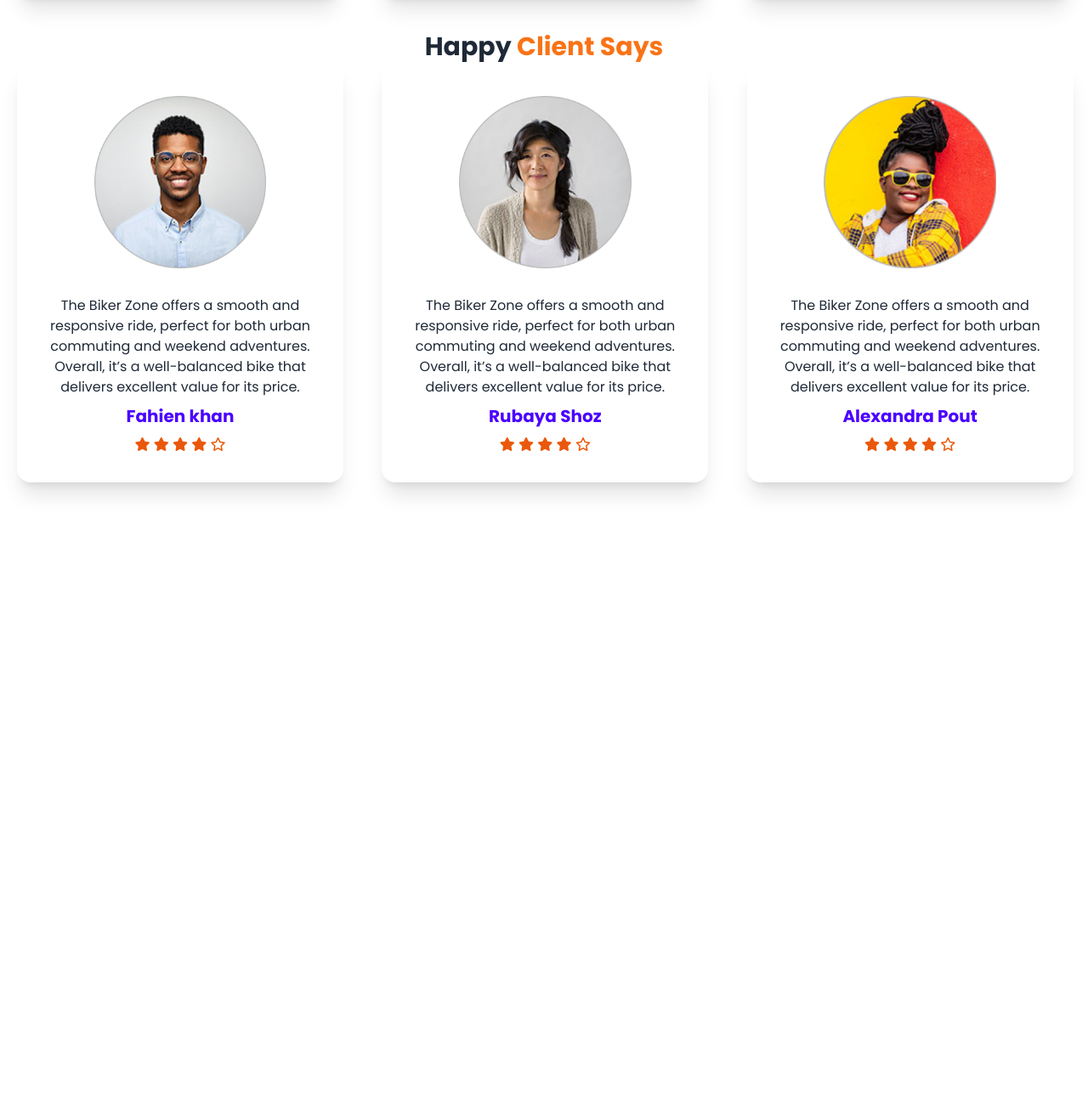
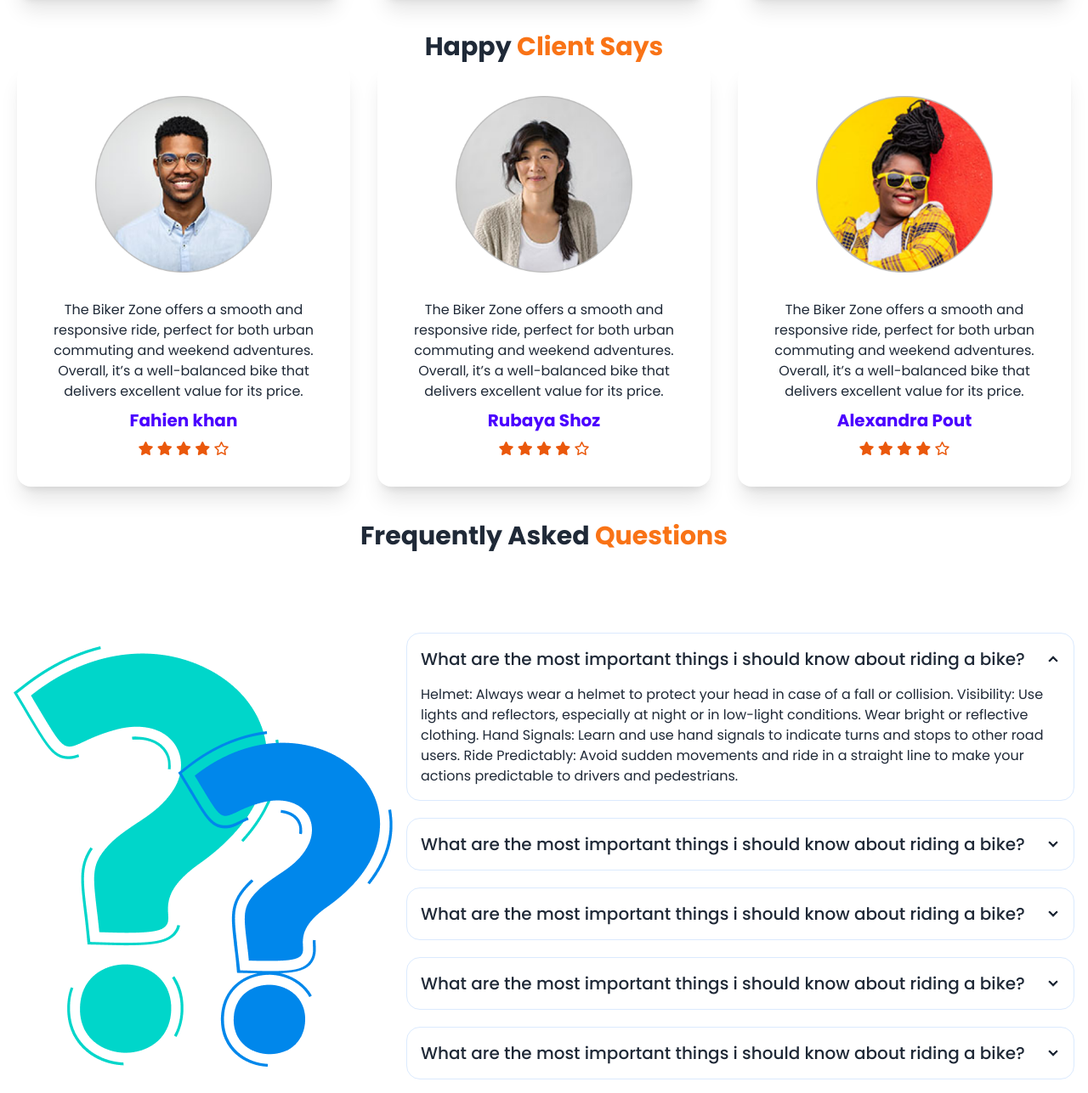
Before and after one commit to Md-shahien-khan/Biker-Zone, a plain HTML site: page index.html in a window 1280 px wide. Shown: the part 1711-2998 px from the top of the page at 85% size. Before the commit the page ends 2319 px from the top, so only its background shows below. Drawn offline with nearby package versions, Linux system fonts and the light colour scheme.

Commit message:
question section done

```diff
--- a/index.html
+++ b/index.html
@@ -218,9 +218,9 @@
         <section class="mb-10">
             <h2 class="text-center text-3xl font-bold">Happy <span class="text-orange-500">Client Says</span></h2>
             <!-- customer cards -->
-            <div class="grid grid-cols-1 md:grid-cols-2 lg:grid-cols-3 gap-12 px-5">
+            <div class="grid grid-cols-1 md:grid-cols-2 lg:grid-cols-3 gap-8 px-5">
                 <!-- card 1 -->
-                <div class="card bg-base-100 w-96 shadow-xl">
+                <div class="card bg-base-100  shadow-xl">
                     <figure class="px-10 pt-10">
                       <img
                         src="images/others/user-1.png"
@@ -240,7 +240,7 @@
                     </div>
                 </div>
                 <!-- card 2 -->
-                <div class="card bg-base-100 w-96 shadow-xl">
+                <div class="card bg-base-100  shadow-xl">
                     <figure class="px-10 pt-10">
                       <img
                         src="images/others/user-2.png"
@@ -259,7 +259,7 @@
                     </div>
                 </div>
                 <!-- card 3 -->
-                <div class="card bg-base-100 w-96 shadow-xl">
+                <div class="card bg-base-100  shadow-xl">
                     <figure class="px-10 pt-10">
                       <img
                         src="images/others/user-3.png"
@@ -279,6 +279,70 @@
                 </div>
             </div>
         </section>
+
+        <!-- Question hero section -->
+        <section>
+            <h2 class="text-center text-3xl font-bold">Frequently Asked <span class="text-orange-500">Questions</span></h2>
+            <!-- hero section -->
+            <div class="hero mt-20">
+                <div class="hero-content flex-col lg:flex-row">
+                  <img
+                    src="images/others/faq.png" />
+                  <div class="space-y-5">
+                    <!-- accordion -->
+                    <div class="collapse collapse-arrow border border-blue-100">
+                        <input type="radio" name="my-accordion-2" checked="checked" />
+                        <div class="collapse-title text-xl font-medium">What are the most important things i should know about riding a bike?</div>
+                        <div class="collapse-content">
+                          <p>Helmet: Always wear a helmet to protect your head in case of a fall or collision.
+                            Visibility: Use lights and reflectors, especially at night or in low-light conditions. Wear bright or reflective clothing.
+                            Hand Signals: Learn and use hand signals to indicate turns and stops to other road users.
+                            Ride Predictably: Avoid sudden movements and ride in a straight line to make your actions predictable to drivers and pedestrians.</p>
+                        </div>
+                      </div>
+                      <div class="collapse collapse-arrow border border-blue-100">
+                        <input type="radio" name="my-accordion-2" />
+                        <div class="collapse-title text-xl font-medium">What are the most important things i should know about riding a bike?</div>
+                        <div class="collapse-content">
+                            <p>Helmet: Always wear a helmet to protect your head in case of a fall or collision.
+                                Visibility: Use lights and reflectors, especially at night or in low-light conditions. Wear bright or reflective clothing.
+                                Hand Signals: Learn and use hand signals to indicate turns and stops to other road users.
+                                Ride Predictably: Avoid sudden movements and ride in a straight line to make your actions predictable to drivers and pedestrians.</p>
+                        </div>
+                      </div>
+                      <div class="collapse collapse-arrow border border-blue-100">
+                        <input type="radio" name="my-accordion-2" />
+                        <div class="collapse-title text-xl font-medium">What are the most important things i should know about riding a bike?</div>
+                        <div class="collapse-content">
+                            <p>Helmet: Always wear a helmet to protect your head in case of a fall or collision.
+                                Visibility: Use lights and reflectors, especially at night or in low-light conditions. Wear bright or reflective clothing.
+                                Hand Signals: Learn and use hand signals to indicate turns and stops to other road users.
+                                Ride Predictably: Avoid sudden movements and ride in a straight line to make your actions predictable to drivers and pedestrians.</p>
+                        </div>
+                      </div>
+                      <div class="collapse collapse-arrow border border-blue-100">
+                        <input type="radio" name="my-accordion-2" />
+                        <div class="collapse-title text-xl font-medium">What are the most important things i should know about riding a bike?</div>
+                        <div class="collapse-content">
+                            <p>Helmet: Always wear a helmet to protect your head in case of a fall or collision.
+                                Visibility: Use lights and reflectors, especially at night or in low-light conditions. Wear bright or reflective clothing.
+                                Hand Signals: Learn and use hand signals to indicate turns and stops to other road users.
+                                Ride Predictably: Avoid sudden movements and ride in a straight line to make your actions predictable to drivers and pedestrians.</p>
+                        </div>
+                      </div>
+                      <div class="collapse collapse-arrow border border-blue-100">
+                        <input type="radio" name="my-accordion-2" />
+                        <div class="collapse-title text-xl font-medium">What are the most important things i should know about riding a bike?</div>
+                        <div class="collapse-content">
+                            <p>Helmet: Always wear a helmet to protect your head in case of a fall or collision.
+                                Visibility: Use lights and reflectors, especially at night or in low-light conditions. Wear bright or reflective clothing.
+                                Hand Signals: Learn and use hand signals to indicate turns and stops to other road users.
+                                Ride Predictably: Avoid sudden movements and ride in a straight line to make your actions predictable to drivers and pedestrians.</p>
+                        </div>
+                      </div>
+                  </div>
+                </div>
+              </div>
     </main>
     <!-- Footer Section -->
     <footer>
```
